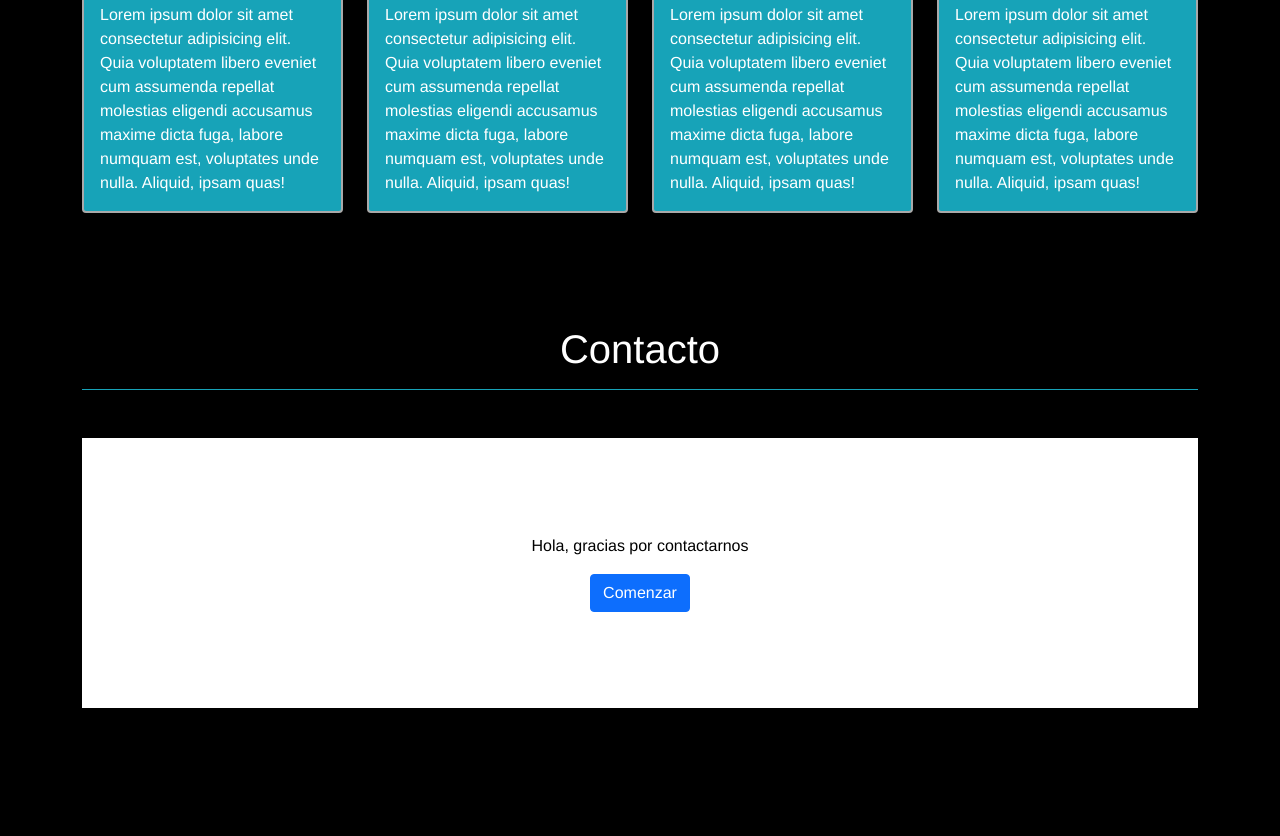
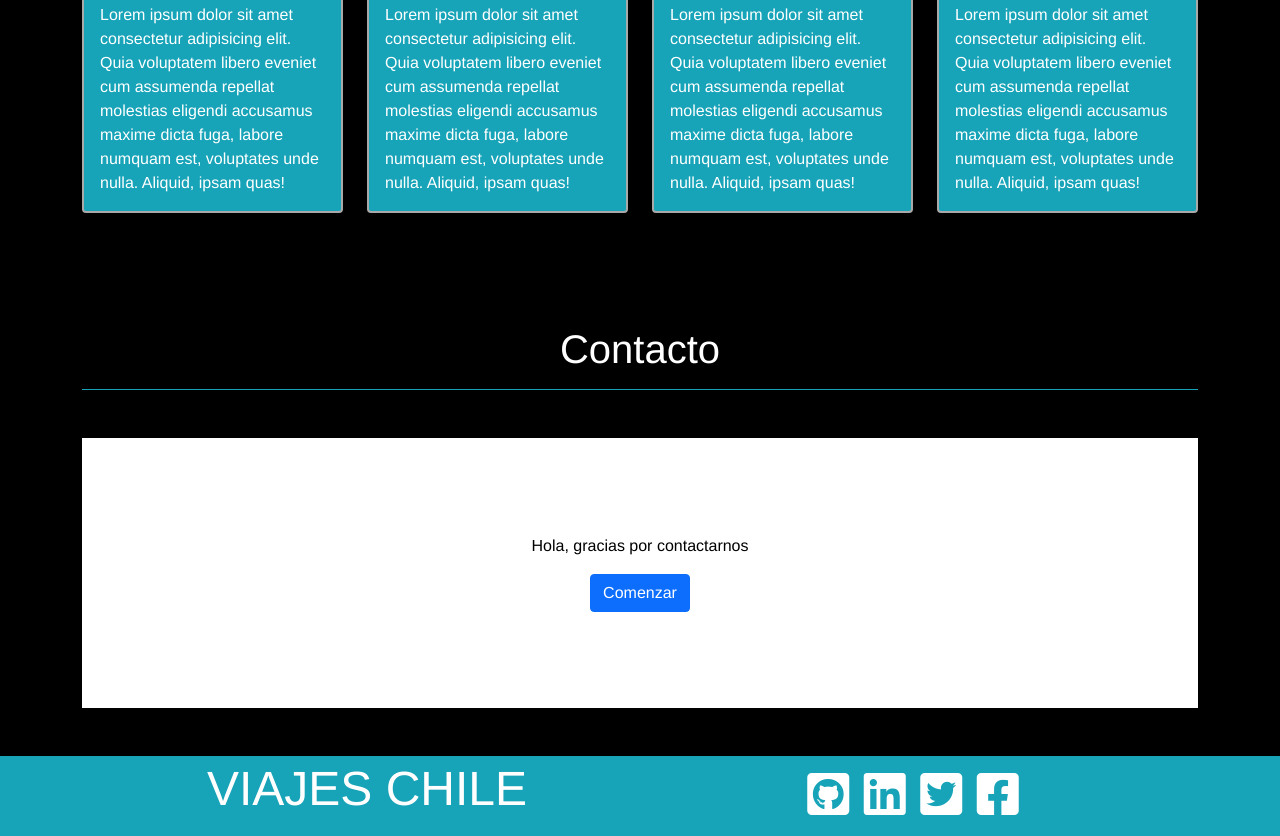
Before and after one commit to NelsonNiv/viajes-chile, a plain HTML site: page index.html in a window 1280 px wide. Shown: the part 1823-2659 px from the top of the page. Before the commit the page ends 2579 px from the top, so only its background shows below. Drawn offline with nearby package versions, Linux system fonts and the light colour scheme.

Commit message:
actualiza footer

```diff
--- a/assets/css/styles.css
+++ b/assets/css/styles.css
@@ -38,3 +38,20 @@ body{
     background-color: white;
     color: black;
 }
+
+/* Footer */
+#footer {
+    background-color: #17A3B8;
+}
+
+#footer a {
+    color: white;
+    text-transform: uppercase;
+    font-weight: 500;
+    font-size: 3rem;
+    text-decoration: none;
+}
+
+.social-icons i {
+    margin: 0 5px;
+}
--- a/index.html
+++ b/index.html
@@ -155,6 +155,7 @@
 
     </section>
 
+    <!-- Formulario de Contacto -->
     <section id="contacto" class="container text-center py-5">
         <div class="mb-5">
           <h1 class="fw-light">Contacto</h1>
@@ -168,6 +169,20 @@
         </div>
     </section>
 
+     <!-- Footer -->
+     <footer id="footer" class="text-center text-white py-1">
+        <div class="row m-auto container">
+            <div class="col-12 col-sm-12 col-md-6 col-lg-6 col-xl-6">
+                <h2><a href="#carousel" class="smooth-scroll">Viajes Chile</a></h2>
+            </div>
+            <div class="social-icons col-12 col-sm-12 col-md-6 col-lg-6 col-xl-6">
+                <a href="https://github.com/" target="_blank"><i class="fab fa-github-square"></i></a>
+                <a href="https://www.linkedin.com/" target="_blank"><i class="fab fa-linkedin"></i></a>
+                <a href="https://twitter.com/" target="_blank"><i class="fab fa-twitter-square"></i></a>
+                <a href="https://es-la.facebook.com/" target="_blank"><i class="fab fa-facebook-square"></i></a>
+            </div>
+        </div>
+    </footer>
 
     <script src="https://cdn.jsdelivr.net/npm/@popperjs/core@2.10.2/dist/umd/popper.min.js" integrity="sha384-7+zCNj/IqJ95wo16oMtfsKbZ9ccEh31eOz1HGyDuCQ6wgnyJNSYdrPa03rtR1zdB" crossorigin="anonymous"></script>
     <script src="https://cdn.jsdelivr.net/npm/bootstrap@5.1.3/dist/js/bootstrap.min.js" integrity="sha384-QJHtvGhmr9XOIpI6YVutG+2QOK9T+ZnN4kzFN1RtK3zEFEIsxhlmWl5/YESvpZ13" crossorigin="anonymous"></script>
```
